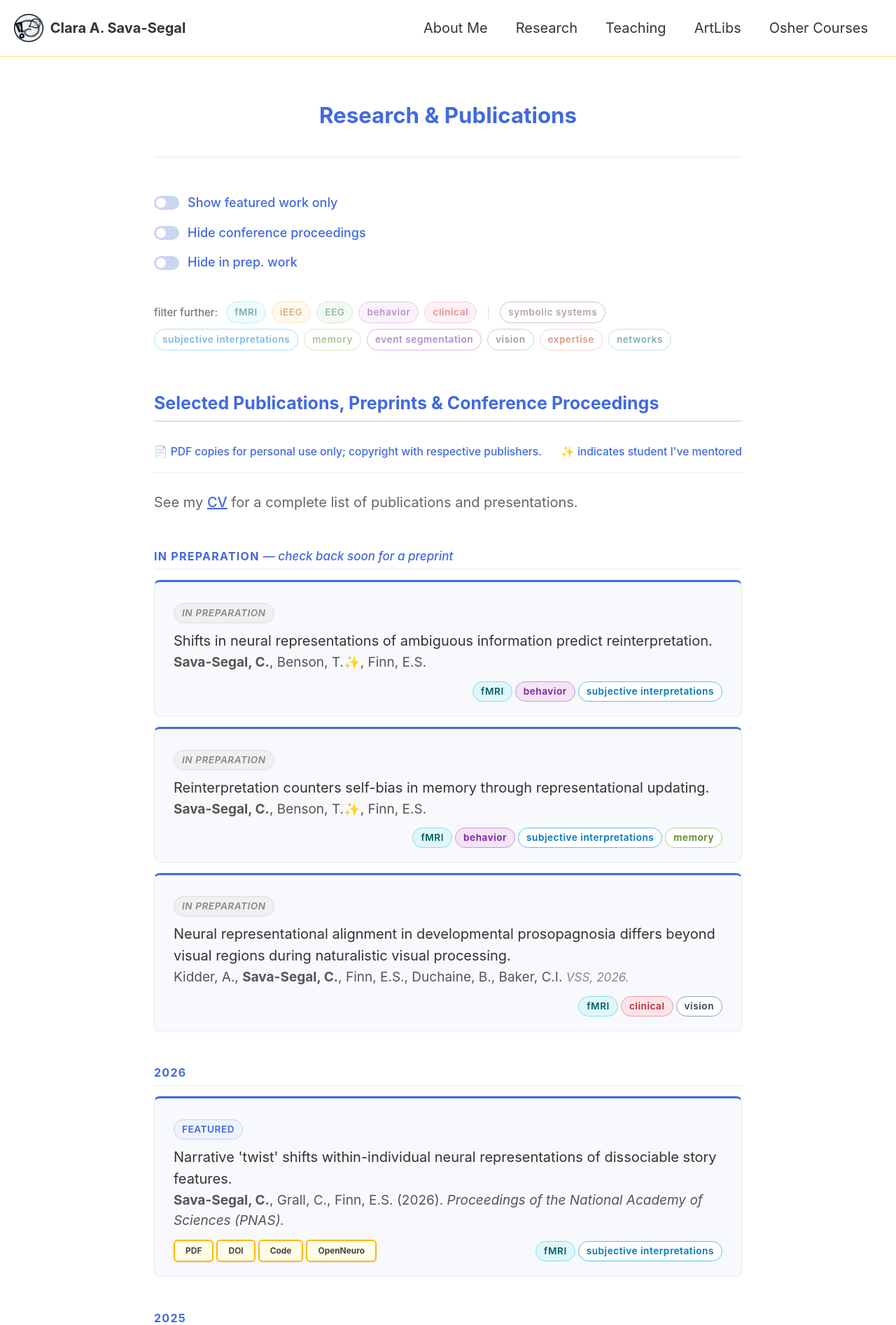
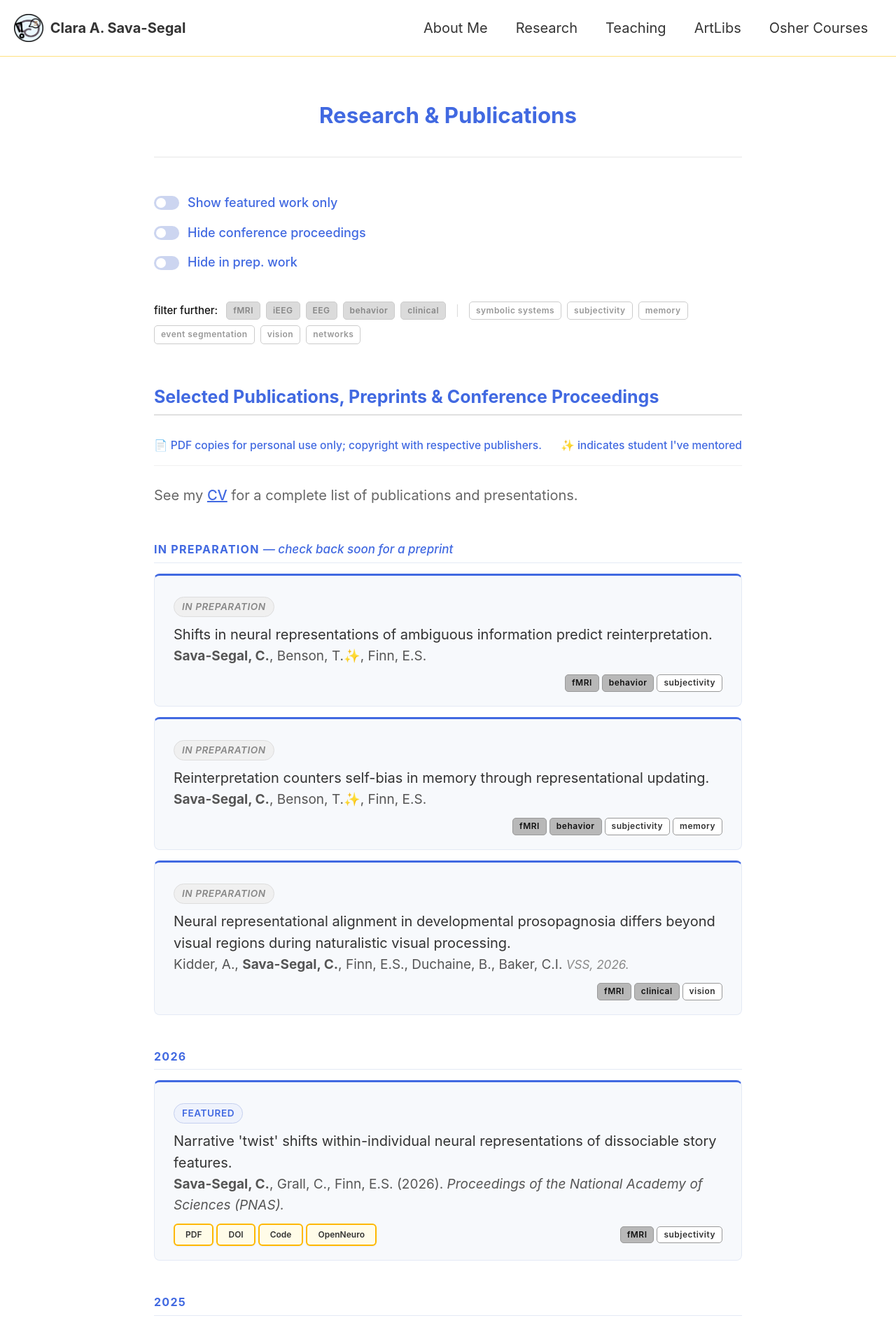
Before and after one commit to csavasegal/csavasegal.github.io, a Jekyll site: the page built from publications.md, in a window 1280 px wide. Shown: the top 1894 px of the page at 70% size. Built offline with Jekyll 4.4.1, drawn with Linux system fonts in a browser that asks for light colours; cached includes are drawn as plain includes; some of the changed lines change nothing that is shown; some of the changed text lies outside the part shown.

Commit message:
minor stylistic changes

```diff
--- a/publications.md
+++ b/publications.md
@@ -208,11 +208,11 @@ permalink: /publications/
   display: inline-block;
   margin-top: 0.4rem;
   margin-left: 0.3rem;
-  font-size: 0.68rem;
+  font-size: 12px;
   font-weight: 600;
   letter-spacing: 0.04em;
-  padding: 0.15rem 0.55rem;
-  border-radius: 20px;
+  padding: 0.1rem 0.45rem;
+  border-radius: 5px;
 }
 
 .method-tags {
@@ -241,7 +241,7 @@ permalink: /publications/
 .method-legend span.label {
   font-weight: 500;
   margin-right: 0.2rem;
-  color: #777;
+  color: #111;
 }
 
 .method-legend .method-tag,
@@ -265,11 +265,11 @@ permalink: /publications/
   display: inline-block;
   margin-top: 0.4rem;
   margin-left: 0.3rem;
-  font-size: 0.68rem;
+  font-size: 12px;
   font-weight: 600;
   letter-spacing: 0.04em;
-  padding: 0.15rem 0.55rem;
-  border-radius: 20px;
+  padding: 0.1rem 0.45rem;
+  border-radius: 5px;
   background: white;
   border: 1.5px solid;
 }
@@ -286,13 +286,12 @@ permalink: /publications/
   margin-left: 0;
 }
 
-.topic-symbolic   { color: #6d4c41; border-color: #a1887f; }
-.topic-subjective { color: #0277bd; border-color: #4fc3f7; }
-.topic-memory     { color: #558b2f; border-color: #aed581; }
-.topic-eventseg   { color: #6a1b9a; border-color: #ba68c8; }
-.topic-vision     { color: #37474f; border-color: #90a4ae; }
-.topic-expertise  { color: #bf360c; border-color: #ffab91; }
-.topic-networks   { color: #00695c; border-color: #80cbc4; }
+.topic-symbolic   { color: #333; border-color: #999; }
+.topic-subjective { color: #333; border-color: #999; }
+.topic-memory     { color: #333; border-color: #999; }
+.topic-eventseg   { color: #333; border-color: #999; }
+.topic-vision     { color: #333; border-color: #999; }
+.topic-networks   { color: #333; border-color: #999; }
 
 .inprep-label {
   display: inline-block;
@@ -309,11 +308,11 @@ permalink: /publications/
   font-style: italic;
 }
 
-.method-fmri   { background: #e0f7fa; color: #006064; border: 1px solid #80deea; }
-.method-ieeg   { background: #fff3e0; color: #c45e00; border: 1px solid #ffc980; }
-.method-eeg    { background: #e8f5e9; color: #2e7d32; border: 1px solid #a5d6a7; }
-.method-behav  { background: #f3e5f5; color: #7b1fa2; border: 1px solid #ce93d8; }
-.method-clin   { background: #fce4ec; color: #c62828; border: 1px solid #ef9a9a; }
+.method-fmri   { background: #b8b8b8; color: #111; border: 1px solid #999; }
+.method-ieeg   { background: #b8b8b8; color: #111; border: 1px solid #999; }
+.method-eeg    { background: #b8b8b8; color: #111; border: 1px solid #999; }
+.method-behav  { background: #b8b8b8; color: #111; border: 1px solid #999; }
+.method-clin   { background: #b8b8b8; color: #111; border: 1px solid #999; }
 
 
 /* ---------- Rep filter ---------- */
@@ -402,11 +401,10 @@ permalink: /publications/
   <span class="method-tag method-clin" data-filter="method-clin">clinical</span>
   <span style="margin: 0 0.3rem; color: #ddd;">|</span>
   <span class="topic-tag topic-symbolic" data-filter="topic-symbolic">symbolic systems</span>
-  <span class="topic-tag topic-subjective" data-filter="topic-subjective">subjective interpretations</span>
+  <span class="topic-tag topic-subjective" data-filter="topic-subjective">subjectivity</span>
   <span class="topic-tag topic-memory" data-filter="topic-memory">memory</span>
   <span class="topic-tag topic-eventseg" data-filter="topic-eventseg">event segmentation</span>
   <span class="topic-tag topic-vision" data-filter="topic-vision">vision</span>
-  <span class="topic-tag topic-expertise" data-filter="topic-expertise">expertise</span>
   <span class="topic-tag topic-networks" data-filter="topic-networks">networks</span>
 </div>
 
@@ -425,7 +423,7 @@ permalink: /publications/
 
 <div class="publication-item">
   <div class="publication-icons"></div>
-  <div class="inprep-label">In preparation</div><span class="method-tag method-fmri">fMRI</span><span class="method-tag method-behav">behavior</span><span class="topic-tag topic-subjective">subjective interpretations</span>
+  <div class="inprep-label">In preparation</div><span class="method-tag method-fmri">fMRI</span><span class="method-tag method-behav">behavior</span><span class="topic-tag topic-subjective">subjectivity</span>
   <div class="pub-title">
     Shifts in neural representations of ambiguous information predict reinterpretation.
   </div>
@@ -436,7 +434,7 @@ permalink: /publications/
 
 <div class="publication-item">
   <div class="publication-icons"></div>
-  <div class="inprep-label">In preparation</div><span class="method-tag method-fmri">fMRI</span><span class="method-tag method-behav">behavior</span><span class="topic-tag topic-subjective">subjective interpretations</span><span class="topic-tag topic-memory">memory</span>
+  <div class="inprep-label">In preparation</div><span class="method-tag method-fmri">fMRI</span><span class="method-tag method-behav">behavior</span><span class="topic-tag topic-subjective">subjectivity</span><span class="topic-tag topic-memory">memory</span>
   <div class="pub-title">
     Reinterpretation counters self-bias in memory through representational updating.
   </div>
@@ -465,7 +463,7 @@ permalink: /publications/
     <a class="pub-btn" href="https://github.com/csavasegal/darkend_narrative_rep" target="_blank">Code</a>
     <a class="pub-btn" href="https://openneuro.org/datasets/ds007407/versions/1.0.0" target="_blank">OpenNeuro</a>
   </div>
-  <div class="rep-label">Featured</div><span class="method-tag method-fmri">fMRI</span><span class="topic-tag topic-subjective">subjective interpretations</span>
+  <div class="rep-label">Featured</div><span class="method-tag method-fmri">fMRI</span><span class="topic-tag topic-subjective">subjectivity</span>
   <div class="pub-title">
     Narrative 'twist' shifts within-individual neural representations of dissociable story features.
   </div>
@@ -524,7 +522,7 @@ permalink: /publications/
   <div class="publication-icons">
     <a class="pub-btn" href="papers/521_Paper_authored_TB_CCN_2024.pdf" target="_blank">PDF</a>
   </div>
-  <div class="rep-label">Featured</div><span class="method-tag method-behav">behavior</span><span class="topic-tag topic-subjective">subjective interpretations</span>
+  <div class="rep-label">Featured</div><span class="method-tag method-behav">behavior</span><span class="topic-tag topic-subjective">subjectivity</span>
   <div class="pub-title">
     Personality Traits Predict the Valence but not Semantic Content of Narrative Interpretations.
   </div>
@@ -572,7 +570,7 @@ permalink: /publications/
     <a class="pub-btn" href="https://github.com/csavasegal/individual_event_seg/" target="_blank">Code</a>
     <a class="pub-btn" href="https://openneuro.org/datasets/ds004516/versions/2.0.3" target="_blank">OpenNeuro</a>
   </div>
-  <div class="rep-label">Featured</div><span class="method-tag method-fmri">fMRI</span><span class="method-tag method-behav">behavior</span><span class="topic-tag topic-subjective">subjective interpretations</span><span class="topic-tag topic-eventseg">event segmentation</span><span class="topic-tag topic-memory">memory</span>
+  <div class="rep-label">Featured</div><span class="method-tag method-fmri">fMRI</span><span class="method-tag method-behav">behavior</span><span class="topic-tag topic-subjective">subjectivity</span><span class="topic-tag topic-eventseg">event segmentation</span><span class="topic-tag topic-memory">memory</span>
   <div class="pub-title">
     Individual differences in neural event segmentation of continuous experiences.
   </div>
@@ -617,7 +615,7 @@ permalink: /publications/
   <div class="publication-icons">
     <a class="pub-btn" href="https://doi.org/10.1523/ENEURO.0065-21.2021" target="_blank">DOI</a>
   </div>
-  <span class="method-tag method-eeg">EEG</span><span class="topic-tag topic-expertise">expertise</span>
+  <span class="method-tag method-eeg">EEG</span>
   <div class="pub-title">
     Expertise modulates neural stimulus-tracking.
   </div>
```
